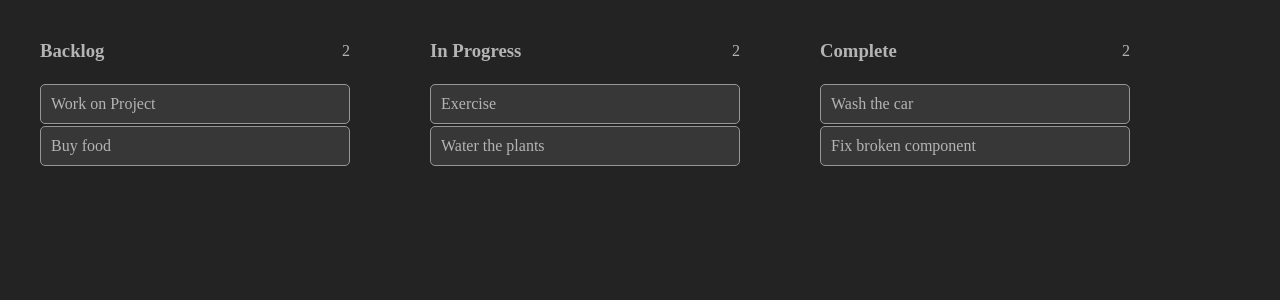
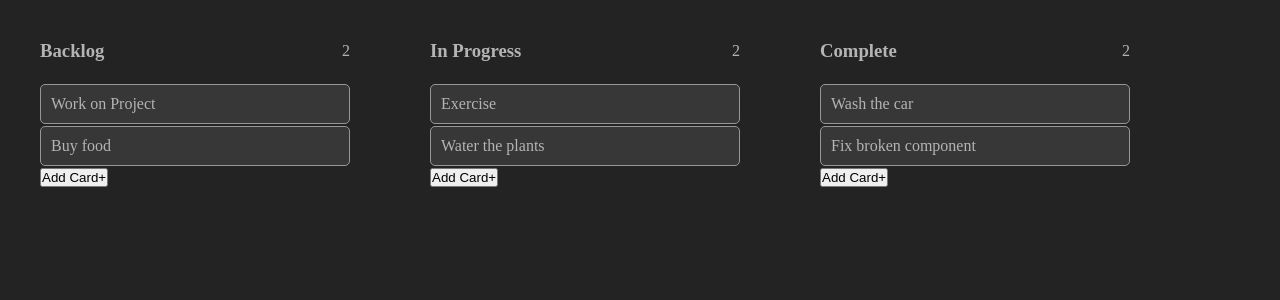
Before and after one commit to johnobriendev/kanbanReact, a React (Vite) app: page / in a window 1280 px wide. Shown: the top 300 px of the page. Built offline with nearby package versions, Linux system fonts and the light colour scheme.

Commit message:
create AddCard component

```diff
--- /dev/null
+++ b/src/components/AddCard.jsx
@@ -0,0 +1,23 @@
+import { useState } from "react"
+
+function AddCard() {
+    const [text, setText] = useState('');
+    const [adding, setAdding] = useState(false);
+
+    return(
+        <>
+        {adding ? (
+            <></>
+        ) : (
+            <button onClick={() => setAdding(true)}>
+                <span>Add Card</span>
+                <span>+</span>
+            </button>
+        )
+
+        }
+        </>
+    )
+}
+
+export default AddCard
--- a/src/components/List.jsx
+++ b/src/components/List.jsx
@@ -2,6 +2,7 @@ import { useState } from "react";
 import "./styles/List.css";
 import Card from "./Card";
 import Dropline from "./Dropline";
+import AddCard from "./AddCard";
 
 function List({title, list, cards, setCards}){
     const [active, setActive] = useState(false);
@@ -17,6 +18,7 @@ function List({title, list, cards, setCards}){
                    return <Card  key={c.id}{...c}/>;
                 })}
                 <Dropline beforeId={-1} list={list}/>
+                <AddCard list={list} setCards={setCards}/>
             </div>
 
         </div>
```
Also changed, not shown: src/components/styles/AddCard.css (added).
